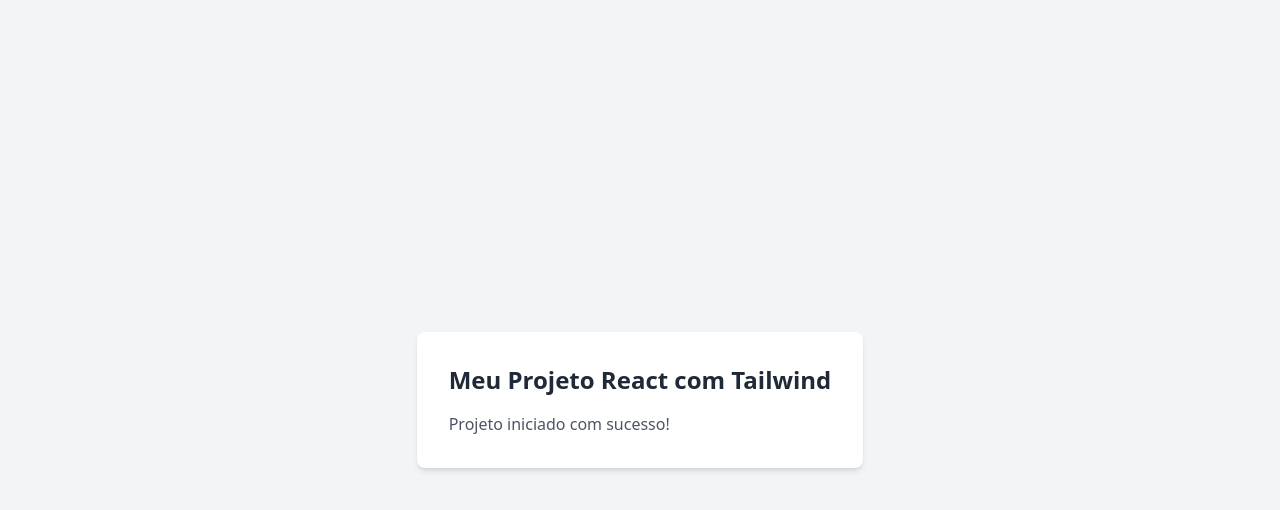
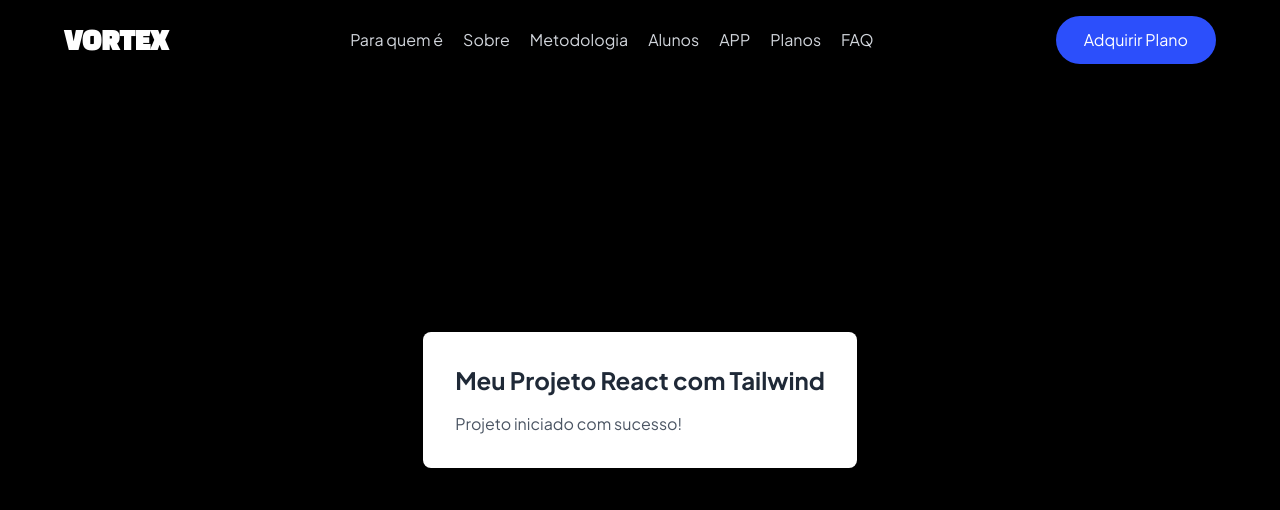
Before and after one commit to Gabriel-Vignoli/FitPlan-Landing-Page, a React (Vite) app: page / in a window 1280 px wide. Shown: the top 510 px of the page. Built offline with nearby package versions, Linux system fonts and the light colour scheme.

Commit message:
feat: create header component and setup font/color variables

```diff
--- a/package.json
+++ b/package.json
@@ -24,6 +24,8 @@
     "eslint-plugin-react-refresh": "^0.4.19",
     "globals": "^15.15.0",
     "postcss": "^8.5.3",
+    "prettier": "^3.5.3",
+    "prettier-plugin-tailwindcss": "^0.6.11",
     "tailwindcss": "^3.4.17",
     "vite": "^6.2.0"
   }
--- a/src/App.jsx
+++ b/src/App.jsx
@@ -1,11 +1,16 @@
+import Header from "./components/Header";
+
 function App() {
   return (
-    <div className="min-h-screen bg-gray-100 flex items-center justify-center">
+    <>
+    <Header></Header>
+    <div className="min-h-screen  flex items-center justify-center">
       <div className="bg-white p-8 rounded-lg shadow-md">
         <h1 className="text-2xl font-bold text-gray-800 mb-4">Meu Projeto React com Tailwind</h1>
         <p className="text-gray-600">Projeto iniciado com sucesso!</p>
       </div>
     </div>
+    </>
   );
 }
 
--- /dev/null
+++ b/src/components/Header.jsx
@@ -0,0 +1,28 @@
+const Header = () => {
+  return (
+    <div className="pointer-events-none fixed left-0 top-0 z-50 flex w-full items-center justify-between border-white/10 bg-black/25 px-16 py-4">
+      <p className="pointer-events-auto text-3xl font-changa font-bold text-white leading-none">
+        VORTEX
+      </p>
+
+      <nav className="pointer-events-auto flex items-center justify-center gap-5 font-jakarta text-[16px] text-gray-300">
+        <a href="#" className="cursor-pointer transition-colors duration-200 hover:text-white">Para quem é</a>
+        <a href="#" className="cursor-pointer transition-colors duration-200 hover:text-white">Sobre</a>
+        <a href="#" className="cursor-pointer transition-colors duration-200 hover:text-white">Metodologia</a>
+        <a href="#" className="cursor-pointer transition-colors duration-200 hover:text-white">Alunos</a>
+        <a href="#" className="cursor-pointer transition-colors duration-200 hover:text-white">APP</a>
+        <a href="#" className="cursor-pointer transition-colors duration-200 hover:text-white">Planos</a>
+        <a href="#" className="cursor-pointer transition-colors duration-200 hover:text-white">FAQ</a>
+      </nav>
+
+      <button
+        className="pointer-events-auto rounded-full bg-primary px-7 py-3 text-[16px] font-jakarta text-white transition hover:brightness-110"
+        aria-label="Adquirir Plano"
+      >
+        Adquirir Plano
+      </button>
+    </div>
+  );
+};
+
+export default Header;
--- a/src/index.css
+++ b/src/index.css
@@ -1,3 +1,10 @@
+@import url('https://fonts.googleapis.com/css2?family=Changa+One&family=Plus+Jakarta+Sans:wght@400;700&display=swap');
+
 @tailwind base;
 @tailwind components;
 @tailwind utilities;
+
+body {
+    background-color: black;
+    color: white;
+  }
--- a/tailwind.config.js
+++ b/tailwind.config.js
@@ -1,8 +1,29 @@
 /** @type {import('tailwindcss').Config} */
+import defaultTheme from 'tailwindcss/defaultTheme'
+
 export default {
-  content: ["./src/**/*.{html,js,jsx,ts,tsx}"],
+  content: [
+    './index.html',
+    './src/**/*.{js,ts,jsx,tsx}',
+  ],
   theme: {
-    extend: {},
+    extend: {
+      colors: {
+        primary: '#2C4FFB',
+      },
+      fontFamily: {
+        sans: ['"Plus Jakarta Sans"', ...defaultTheme.fontFamily.sans],
+        jakarta: ['"Plus Jakarta Sans"', ...defaultTheme.fontFamily.sans],
+        changa: ['"Changa One"', ...defaultTheme.fontFamily.sans],
+      },
+      fontSize: {
+        heading: ['72px', { lineHeight: '1.1' }],
+        description: ['20px', { lineHeight: '1.6' }],
+        button: ['16px', { lineHeight: '1.4' }],
+        link: ['16px', { lineHeight: '1.4' }],
+        hat: ['14px', { lineHeight: '1.3', letterSpacing: '0.05em' }],
+      },
+    },
   },
   plugins: [],
 }
```
Also changed, not shown: src/App.css (deleted), 2 other files (tests, documents, lock files or other folders).
